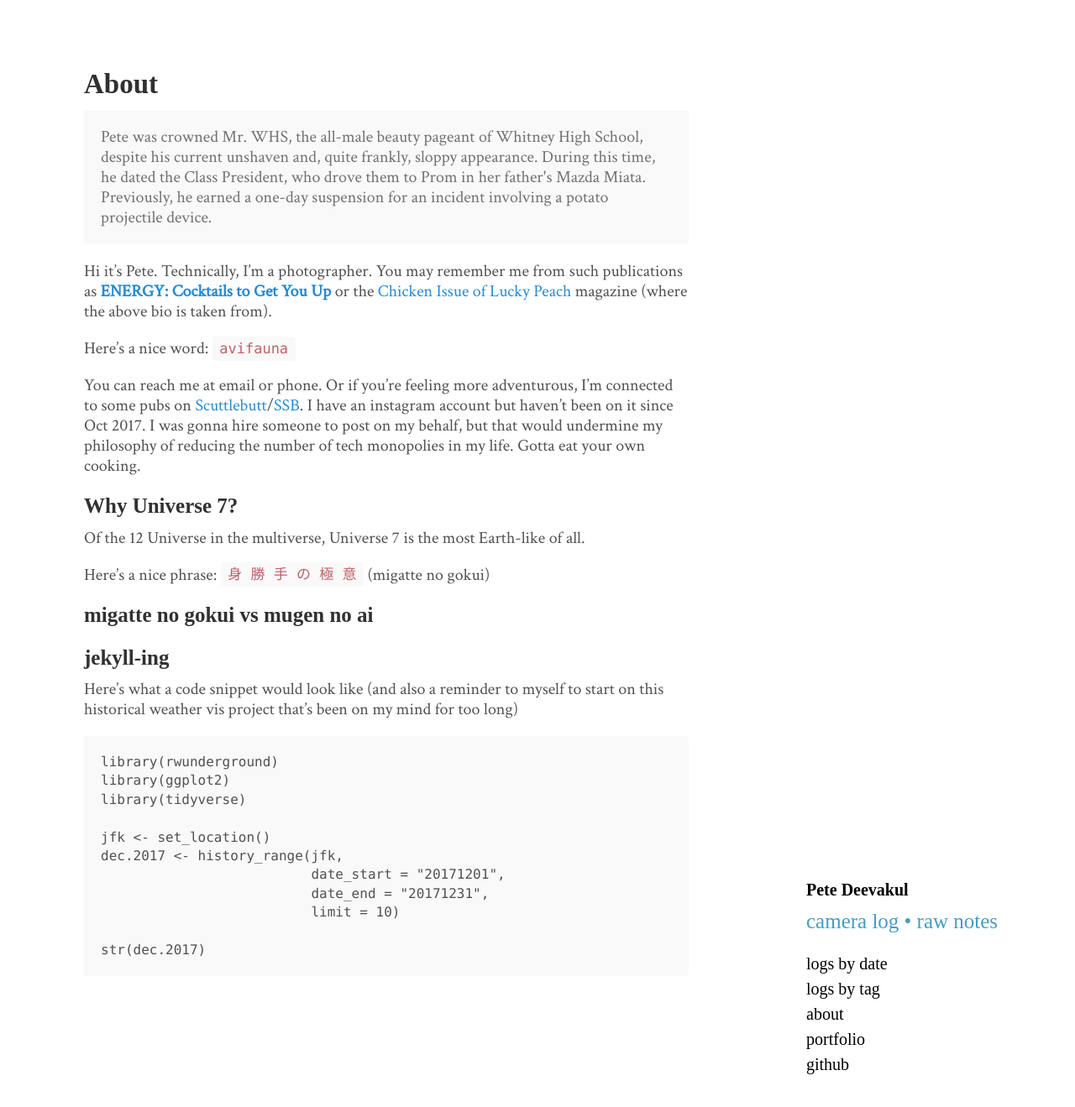
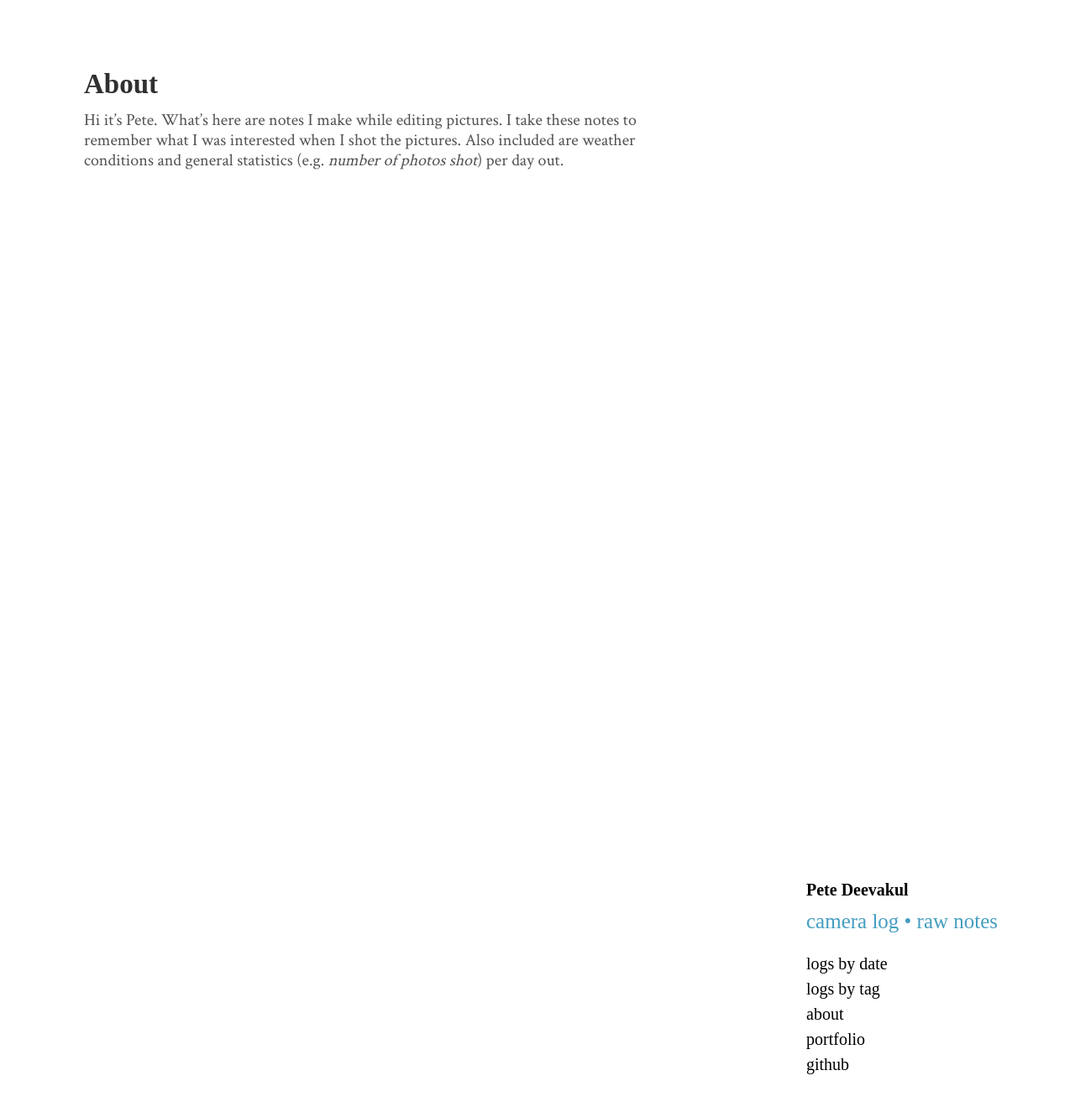
Before and after one commit to universe-7/camera-log, a Jekyll site: the page built from about.md, in a window 1280 px wide and 1323 px high. Shown: the top 1319 px of the window at 84% size. Built offline with Jekyll 4.4.1, drawn with Linux system fonts in a browser that asks for light colours; some web fonts are replaced.

Commit message:
update about page description

````diff
--- a/about.md
+++ b/about.md
@@ -3,38 +3,4 @@ layout: page
 title: About
 ---
 
-<p class="message">Pete was crowned Mr. WHS, the all-male beauty pageant of Whitney High School, despite his current unshaven and, quite frankly, sloppy appearance. During this time, he dated the Class President, who drove them to Prom in her father's Mazda Miata. Previously, he earned a one-day suspension for an incident involving a potato projectile device.</p>
-
-Hi it's Pete. Technically, I'm a photographer. You may remember me from such publications as [**ENERGY: Cocktails to Get You Up**](https://www.itsnicethat.com/articles/pete-deevakul-energy-drink-cocktails) or the [Chicken Issue of Lucky Peach](https://www.goodreads.com/book/show/31305906-lucky-peach-issue-22) magazine (where the above bio is taken from).
-
-Here's a nice word: `avifauna`
-
-You can reach me at email or phone. Or if you're feeling more adventurous, I'm connected to some pubs on [Scuttlebutt](https://staltz.com/an-off-grid-social-network.html)/[SSB](https://www.scuttlebutt.nz/). I have an instagram account but haven't been on it since Oct 2017. I was gonna hire someone to post on my behalf, but that would undermine my philosophy of reducing the number of tech monopolies in my life. Gotta eat your own cooking.
-
-## Why Universe 7?
-
-Of the 12 Universe in the multiverse, Universe 7 is the most Earth-like of all.
-
-Here's a nice phrase: `身 勝 手 の 極 意` (migatte no gokui)
-
-
-## migatte no gokui vs mugen no ai
-
-
-## jekyll-ing
-
-Here's what a code snippet would look like (and also a reminder to myself to start on this historical weather vis project that's been on my mind for too long)
-
-```
-library(rwunderground)
-library(ggplot2)
-library(tidyverse)
-
-jfk <- set_location()
-dec.2017 <- history_range(jfk,
-                          date_start = "20171201",
-                          date_end = "20171231",
-                          limit = 10)
-
-str(dec.2017)
-```
+Hi it's Pete. What's here are notes I make while editing pictures. I take these notes to remember what I was interested when I shot the pictures. Also included are weather conditions and general statistics (e.g. _number of photos shot_) per day out.
````
